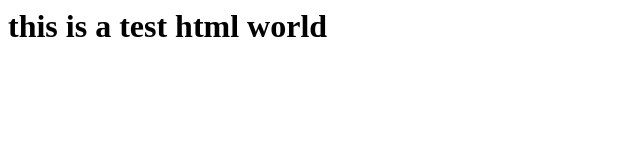
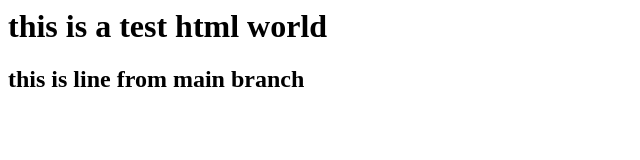
Before and after one commit to reeya3/Important_python_programs, a plain HTML site: page index.html in a window 1280 px wide. Shown: the whole page, without its empty margins (0-640 px from the left). Drawn offline with Linux system fonts and the light colour scheme.

Commit message:
added new line

```diff
--- a/index.html
+++ b/index.html
@@ -1 +1,2 @@
 <h1>this is a test html world</h1>
+<h2>this is  line from main branch</h2>
```
